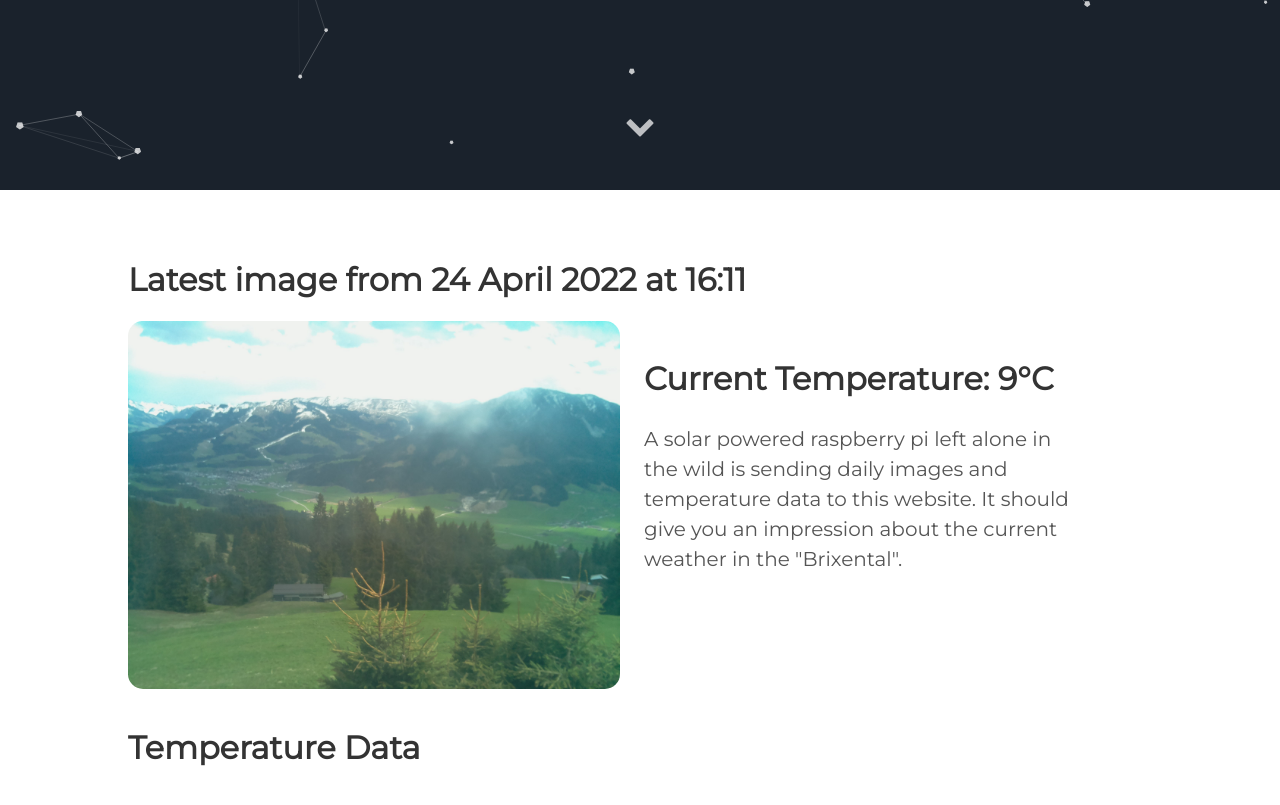
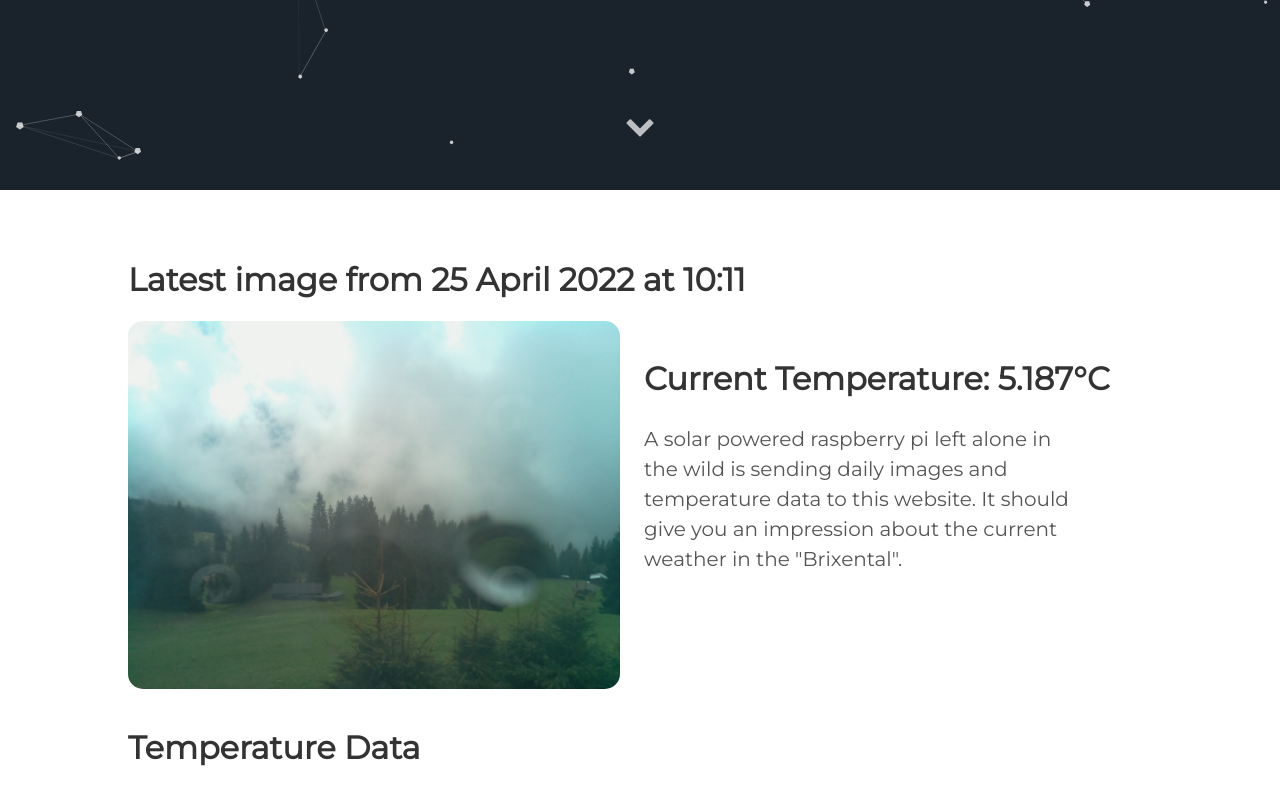
Before and after one commit to vektorious/vektorious.github.io, a Jekyll site: the page built from resources/huette.md, in a window 1280 px wide and 900 px high, scrolled down 710 px. Shown: the top 805 px of the window. Built offline with Jekyll 4.4.1, drawn with Linux system fonts in a browser that asks for light colours.

Commit message:
I'm a bot beep boop

```diff
--- a/resources/huette.md
+++ b/resources/huette.md
@@ -6,13 +6,13 @@ image: '/assets/img/'
 description: 'Live image from the Austrian alps'
 twitter_text: ' '
 ---
-## Latest image from 24 April 2022 at 16:11
+## Latest image from 25 April 2022 at 10:11
 <div class="huette">
   <div class="huette-image">
     <img src="{{ "/assets/img/huette.jpg" | prepend: site.baseurl }}">
   </div>
   <div class="huette-text">
-        <h2>Current Temperature: 9°C</h2>
+        <h2>Current Temperature: 5.187°C</h2>
         <p>A solar powered raspberry pi left alone in the wild is sending daily images and temperature data to this website. It should give you an impression about the current weather in the "Brixental".</p>
 
   </div>
```
Also changed, not shown: rpi-script/2022-04-25_100942.txt (renamed from rpi-script/2022-04-24_160940.txt, +5 -5 lines), rpi-script/huette.md (+2 -2 lines), assets/img/huette.jpg, assets/img/temp_plot.png, rpi-script/temp_plot.png, 1 other file.
